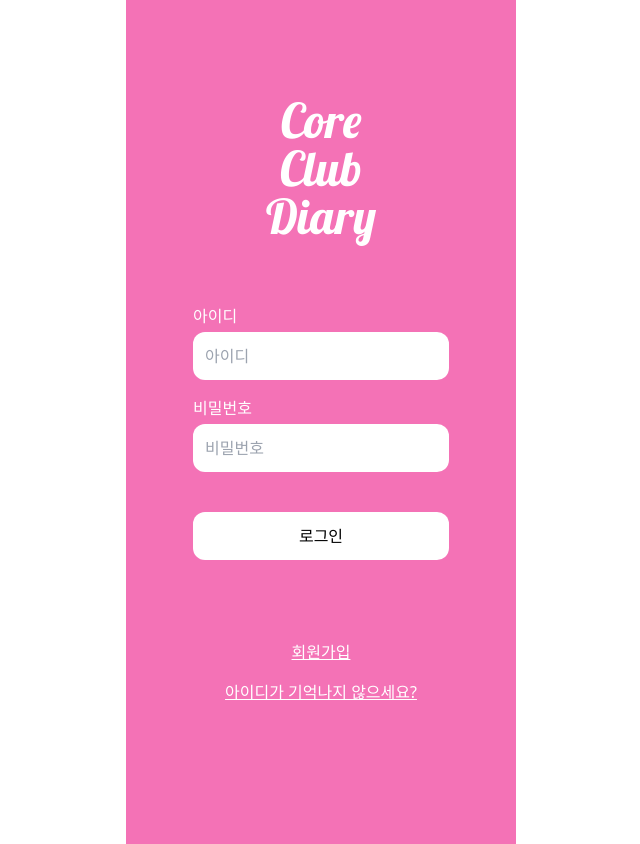
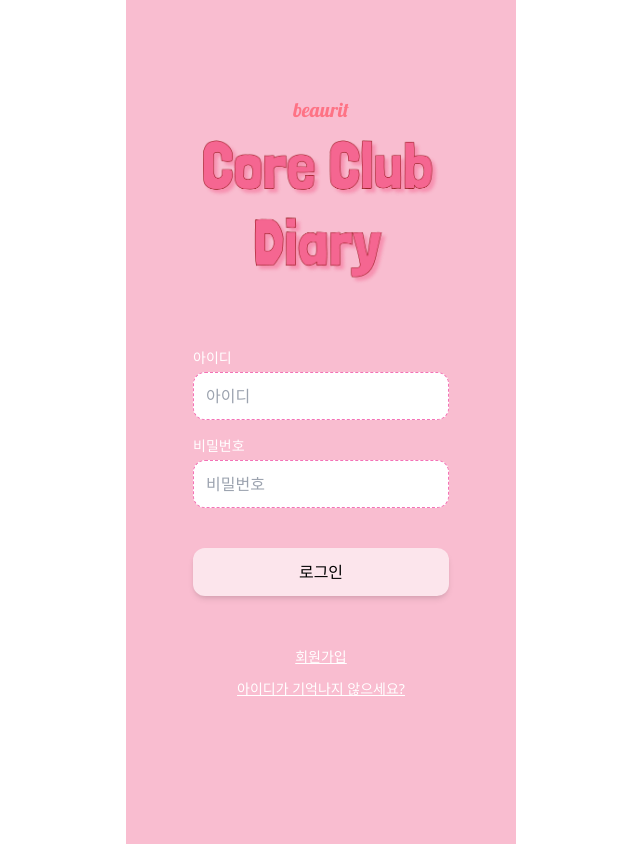
Before and after one commit to ProdMoon/core-club-diary, a Vue app: page /login in a window 1280 px wide. Shown: the whole page, without its empty margins (319-959 px from the left). Built offline with nearby package versions, Linux system fonts and the light colour scheme.

Commit message:
fix: 로그인 화면 디자인 리뉴얼

```diff
--- a/src/views/LoginView.vue
+++ b/src/views/LoginView.vue
@@ -1,28 +1,27 @@
 <template>
-  <div class="w-full h-full flex flex-col items-center bg-pink-400">
-    <div class="mt-24 font-lobster text-5xl text-center text-white">
-      Core<br>
-      Club<br>
-      Diary
+  <div class="w-full h-full flex flex-col items-center bg-[#F9BDD0]">
+    <div class="mt-24 font-lobster text-xl text-center text-[#FE7385]">
+      beaurit
     </div>
+    <img src="/login/logo.png" class="h-36 mt-4" alt="logo" />
     <div class="mt-16 flex flex-col">
-      <label class="text-white" for="id">아이디</label>
-      <input class="h-12 px-3 rounded-xl w-64 mt-1" name="id" type="text" placeholder="아이디" />
+      <label class="text-white text-sm" for="id">아이디</label>
+      <input class="h-12 px-3 rounded-xl border border-dashed border-pink-400 w-64 mt-1" name="id" type="text" placeholder="아이디" />
     </div>
     <div class="mt-4 flex flex-col">
-      <label class="text-white" for="password">비밀번호</label>
-      <input class="h-12 px-3 rounded-xl w-64 mt-1" name="password" type="password" placeholder="비밀번호" />
+      <label class="text-white text-sm" for="password">비밀번호</label>
+      <input class="h-12 px-3 rounded-xl border border-dashed border-pink-400 w-64 mt-1" name="password" type="password" placeholder="비밀번호" />
     </div>
     <div class="mt-10">
       <router-link to="/home">
-        <button class="h-12 w-64 bg-white hover:bg-blue-50 active:bg-blue-100 rounded-xl">로그인</button>
+        <button class="h-12 w-64 bg-[#FCE5EC] hover:bg-pink-50 active:bg-pink-100 rounded-xl shadow-md">로그인</button>
       </router-link>
     </div>
-    <div class="mt-20">
-      <router-link class="text-white underline" to="/signup">회원가입</router-link>
+    <div class="mt-12">
+      <router-link class="text-white text-sm underline" to="/signup">회원가입</router-link>
     </div>
-    <div class="mt-4">
-      <router-link class="text-white underline" to="/find-password">아이디가 기억나지 않으세요?</router-link>
+    <div class="mt-2">
+      <router-link class="text-white text-sm underline" to="/find-password">아이디가 기억나지 않으세요?</router-link>
     </div>
   </div>
 </template>
```
Also changed, not shown: public/login/logo.png (added), src/assets/tailwind.css.
